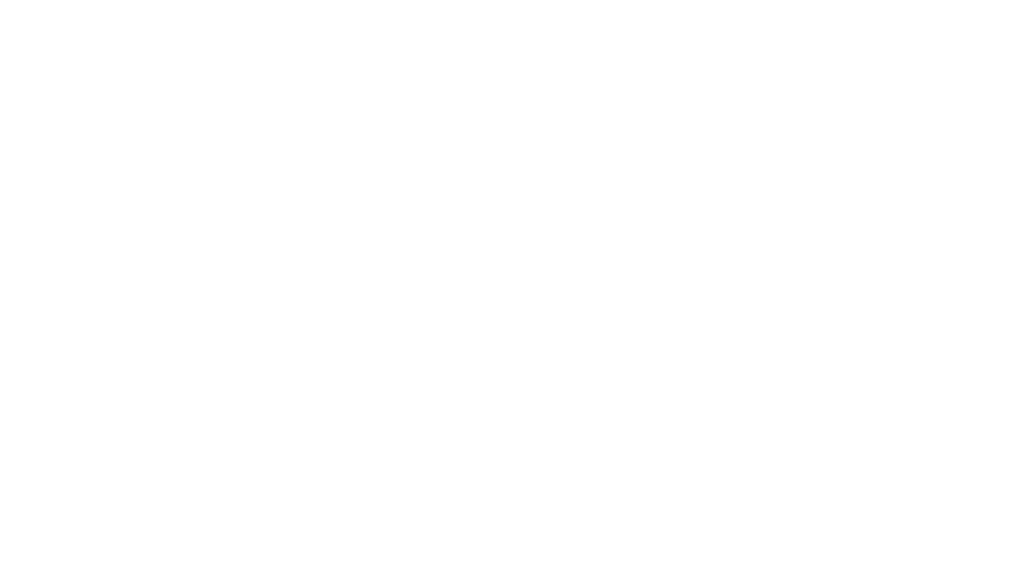
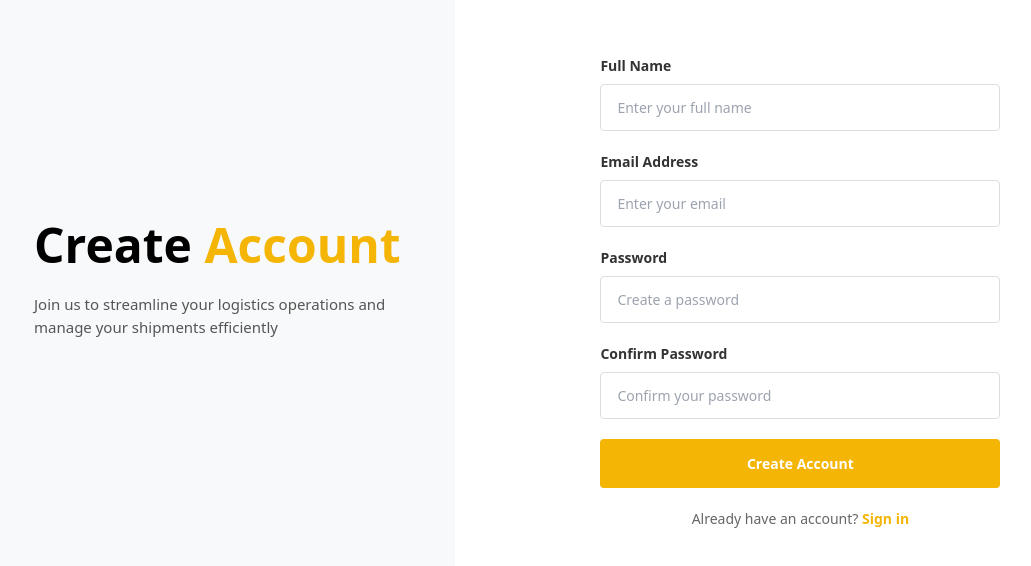
Before and after one commit to Sandeepa-Nilushan/FED-Practical-3, a React (Create React App) app: page /signup in a window 1280 px wide. Before the commit this address had no page. Shown: the part 108-674 px from the top of the page, without its empty margins (70-1101 px from the left). Built offline with nearby package versions, Linux system fonts and the light colour scheme; the HTML template or start-up script is replaced by a standard one.

Commit message:
Update: add sign up page

```diff
--- a/src/App.js
+++ b/src/App.js
@@ -10,6 +10,7 @@ import ClientLogos from "./components/ClientLogos";
 import News from "./components/News";
 import Footer from "./components/Footer";
 import SignIn from "./components/SignIn";
+import SignUp from "./components/SignUp";
 import './App.css';
 
 // Main layout component with header and footer
@@ -40,6 +41,7 @@ function App() {
           </MainLayout>
         } />
         <Route path="/signin" element={<SignIn />} />
+        <Route path="/signup" element={<SignUp />} />
       </Routes>
     </Router>
   );
--- a/src/components/SignIn.jsx
+++ b/src/components/SignIn.jsx
@@ -1,5 +1,5 @@
 import React, { useState } from 'react';
-import { Link } from 'react-router-dom';
+import { Link, useNavigate } from 'react-router-dom';
 import './SignIn.css';
 
 const SignIn = () => {
@@ -7,6 +7,7 @@ const SignIn = () => {
     email: '',
     password: '',
   });
+  const navigate = useNavigate();
 
   const handleChange = (e) => {
     const { name, value } = e.target;
@@ -21,7 +22,7 @@ const SignIn = () => {
     // Handle sign in logic here
     console.log('Form submitted:', formData);
     // After successful sign in, redirect to home
-    window.location.href = '/';
+    navigate('/');
   };
 
   return (
--- /dev/null
+++ b/src/components/SignUp.css
@@ -0,0 +1,146 @@
+.signup-container {
+  width: 100%;
+  display: flex;
+  justify-content: center;
+  align-items: center;
+  min-height: 100vh;
+  background-color: #f8f9fa;
+}
+
+.signup-wrapper {
+  position: relative;
+  width: 90%;
+  max-width: 1200px;
+  height: 600px;
+  display: flex;
+  background-color: #fff;
+  box-shadow: 0 0 20px rgba(0, 0, 0, 0.1);
+}
+
+.signup-left-column {
+  width: 40%;
+  display: flex;
+  flex-direction: column;
+  justify-content: center;
+  padding: 60px 40px;
+  background-color: #f8f9fa;
+}
+
+.signup-right-column {
+  width: 60%;
+  display: flex;
+  align-items: center;
+  justify-content: center;
+  padding: 40px;
+}
+
+.signup-text-content {
+  max-width: 400px;
+}
+
+.signup-heading {
+  font-size: 48px;
+  font-weight: 700;
+  margin-bottom: 20px;
+  line-height: 1.2;
+}
+
+.highlight {
+  color: #f4b504;
+}
+
+.signup-description {
+  font-size: 15px;
+  color: #555;
+  margin-bottom: 30px;
+  max-width: 420px;
+}
+
+.signup-form-container {
+  width: 100%;
+  max-width: 400px;
+}
+
+.signup-form {
+  display: flex;
+  flex-direction: column;
+  gap: 20px;
+}
+
+.form-group {
+  display: flex;
+  flex-direction: column;
+  gap: 8px;
+}
+
+.form-group label {
+  font-size: 14px;
+  font-weight: 600;
+  color: #333;
+}
+
+.form-group input {
+  padding: 12px 16px;
+  border: 1px solid #ddd;
+  border-radius: 4px;
+  font-size: 14px;
+  transition: border-color 0.3s ease;
+}
+
+.form-group input:focus {
+  outline: none;
+  border-color: #f4b504;
+}
+
+.signup-button {
+  background-color: #f4b504;
+  color: white;
+  border: none;
+  padding: 14px 28px;
+  font-size: 14px;
+  font-weight: bold;
+  cursor: pointer;
+  border-radius: 4px;
+  transition: background-color 0.3s ease;
+}
+
+.signup-button:hover {
+  background-color: #d4a003;
+}
+
+.signin-prompt {
+  text-align: center;
+  font-size: 14px;
+  color: #666;
+}
+
+.signin-prompt a {
+  color: #f4b504;
+  text-decoration: none;
+  font-weight: 600;
+}
+
+.signin-prompt a:hover {
+  text-decoration: underline;
+}
+
+@media (max-width: 768px) {
+  .signup-wrapper {
+    flex-direction: column;
+    height: auto;
+  }
+
+  .signup-left-column,
+  .signup-right-column {
+    width: 100%;
+    padding: 40px 20px;
+  }
+
+  .signup-left-column {
+    text-align: center;
+  }
+
+  .signup-text-content {
+    margin: 0 auto;
+  }
+}
--- /dev/null
+++ b/src/components/SignUp.jsx
@@ -0,0 +1,114 @@
+import React, { useState } from 'react';
+import { Link, useNavigate } from 'react-router-dom';
+import './SignUp.css';
+
+const SignUp = () => {
+  const [formData, setFormData] = useState({
+    fullName: '',
+    email: '',
+    password: '',
+    confirmPassword: '',
+  });
+  const navigate = useNavigate();
+
+  const handleChange = (e) => {
+    const { name, value } = e.target;
+    setFormData(prevState => ({
+      ...prevState,
+      [name]: value
+    }));
+  };
+
+  const handleSubmit = (e) => {
+    e.preventDefault();
+    // Handle sign up logic here
+    console.log('Form submitted:', formData);
+    // After successful sign up, redirect to home
+    navigate('/');
+  };
+
+  return (
+    <section className="signup-container">
+      <div className="signup-wrapper">
+        <div className="signup-left-column">
+          <div className="signup-text-content">
+            <h1 className="signup-heading">
+              Create <span className="highlight">Account</span>
+            </h1>
+            <p className="signup-description">
+              Join us to streamline your logistics operations and manage your shipments efficiently
+            </p>
+          </div>
+        </div>
+
+        <div className="signup-right-column">
+          <div className="signup-form-container">
+            <form onSubmit={handleSubmit} className="signup-form">
+              <div className="form-group">
+                <label htmlFor="fullName">Full Name</label>
+                <input
+                  type="text"
+                  id="fullName"
+                  name="fullName"
+                  value={formData.fullName}
+                  onChange={handleChange}
+                  placeholder="Enter your full name"
+                  required
+                />
+              </div>
+
+              <div className="form-group">
+                <label htmlFor="email">Email Address</label>
+                <input
+                  type="email"
+                  id="email"
+                  name="email"
+                  value={formData.email}
+                  onChange={handleChange}
+                  placeholder="Enter your email"
+                  required
+                />
+              </div>
+
+              <div className="form-group">
+                <label htmlFor="password">Password</label>
+                <input
+                  type="password"
+                  id="password"
+                  name="password"
+                  value={formData.password}
+                  onChange={handleChange}
+                  placeholder="Create a password"
+                  required
+                />
+              </div>
+
+              <div className="form-group">
+                <label htmlFor="confirmPassword">Confirm Password</label>
+                <input
+                  type="password"
+                  id="confirmPassword"
+                  name="confirmPassword"
+                  value={formData.confirmPassword}
+                  onChange={handleChange}
+                  placeholder="Confirm your password"
+                  required
+                />
+              </div>
+
+              <button type="submit" className="signup-button">
+                Create Account
+              </button>
+
+              <p className="signin-prompt">
+                Already have an account? <Link to="/signin">Sign in</Link>
+              </p>
+            </form>
+          </div>
+        </div>
+      </div>
+    </section>
+  );
+};
+
+export default SignUp;
```
